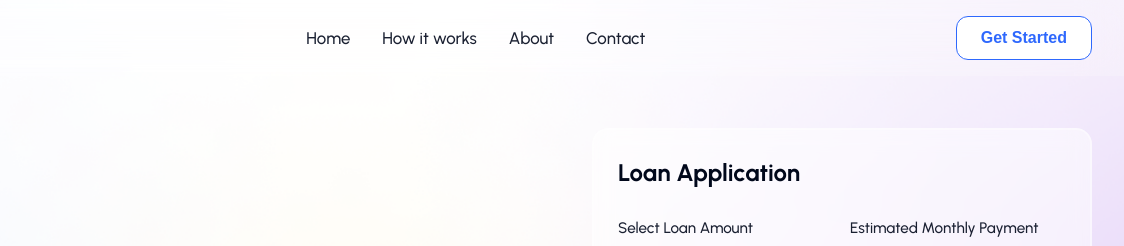
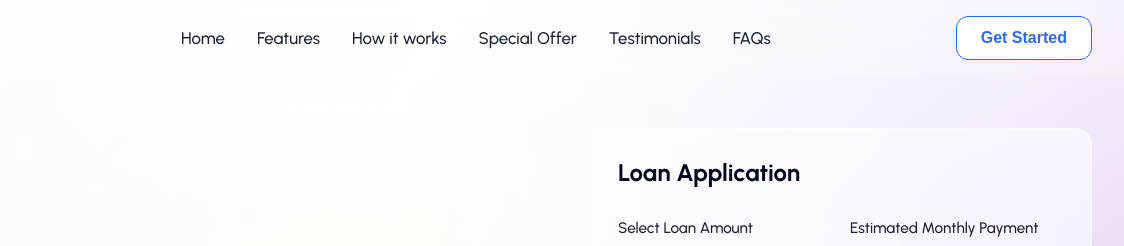
Before and after one commit to sachinb22/draivi, a website: page index.html in a window 1280 px wide. Shown: the top 246 px of the page, 156-1280 px from the left. Drawn offline with nearby package versions, Linux system fonts and the light colour scheme.

Commit message:
added ID to each section for scroll to behavior

```diff
--- a/index.html
+++ b/index.html
@@ -27,10 +27,12 @@
           </a>
 
           <div class="nav-items">
-            <a href="#" class="nav-link">Home</a>
-            <a href="#" class="nav-link">How it works</a>
-            <a href="#" class="nav-link">About</a>
-            <a href="#" class="nav-link">Contact</a>
+            <a href="#home" class="nav-link active">Home</a>
+            <a href="#features" class="nav-link">Features</a>
+            <a href="#how-it-works" class="nav-link">How it works</a>
+            <a href="#special-offer" class="nav-link">Special Offer</a>
+            <a href="#testimonials" class="nav-link">Testimonials</a>
+            <a href="#faq" class="nav-link">FAQs</a>
           </div>
           <button class="nav-button">Get Started</button>
 
@@ -46,16 +48,18 @@
           <button class="close-btn" id="closeDrawer">
             <i class="fas fa-times"></i>
           </button>
-          <a href="#" class="drawer-link">Home</a>
-          <a href="#" class="drawer-link">How it works</a>
-          <a href="#" class="drawer-link">About</a>
-          <a href="#" class="drawer-link">Contact</a>
+          <a href="#home" class="drawer-link">Home</a>
+          <a href="#features" class="drawer-link">Features</a>
+          <a href="#how-it-works" class="drawer-link">How it works</a>
+          <a href="#special-offer" class="drawer-link">Special Offer</a>
+          <a href="#testimonials" class="drawer-link">Testimonials</a>
+          <a href="#faq" class="drawer-link">FAQs</a>
           <button class="drawer-button">Get Started</button>
         </div>
       </div>
 
       <!-- Hero Content -->
-      <div class="hero-content">
+      <div id="home" class="hero-content">
         <div class="text-column">
           <div>
             <h1 class="hero-title" data-aos="fade-up">
@@ -154,7 +158,7 @@
     </section>
 
     <!-- Features Section -->
-    <section class="features" >
+    <section id="features" class="features" >
       <div class="features-container">
         <div class="section-header" data-aos="fade-up" data-aos-duration="1000">
           <span class="section-subtitle">FEATURES</span>
@@ -210,7 +214,7 @@
     </section>
 
     <!-- How It Works Section -->
-    <section class="how-it-works">
+    <section id="how-it-works" class="how-it-works">
       <div class="container">
         <div class="section-header" data-aos="fade-up" data-aos-duration="1000">
           <span class="section-subtitle">HOW IT WORKS</span>
@@ -270,7 +274,7 @@
     </section>
 
     <!-- Special Offer Section -->
-    <section class="special-offer">
+    <section id="special-offer" class="special-offer">
       <div class="container">
         <div class="offer-content" >
           <h2 class="offer-title" data-aos="fade-up" data-aos-duration="1000">Special offer</h2>
@@ -308,7 +312,7 @@
     </section>
 
     <!-- Testimonials Section -->
-    <section class="testimonials">
+    <section id="testimonials" class="testimonials">
       <div class="container">
         <div class="testimonial-grid">
           <!-- Left Column -->
@@ -434,7 +438,7 @@
     </section>
 
     <!-- FAQ Section -->
-    <section class="faq-section">
+    <section id="faq" class="faq-section">
       <div class="container">
         <div class="section-header" data-aos="fade-up" data-aos-duration="1000">
           <span class="section-subtitle">FAQS</span>
```
